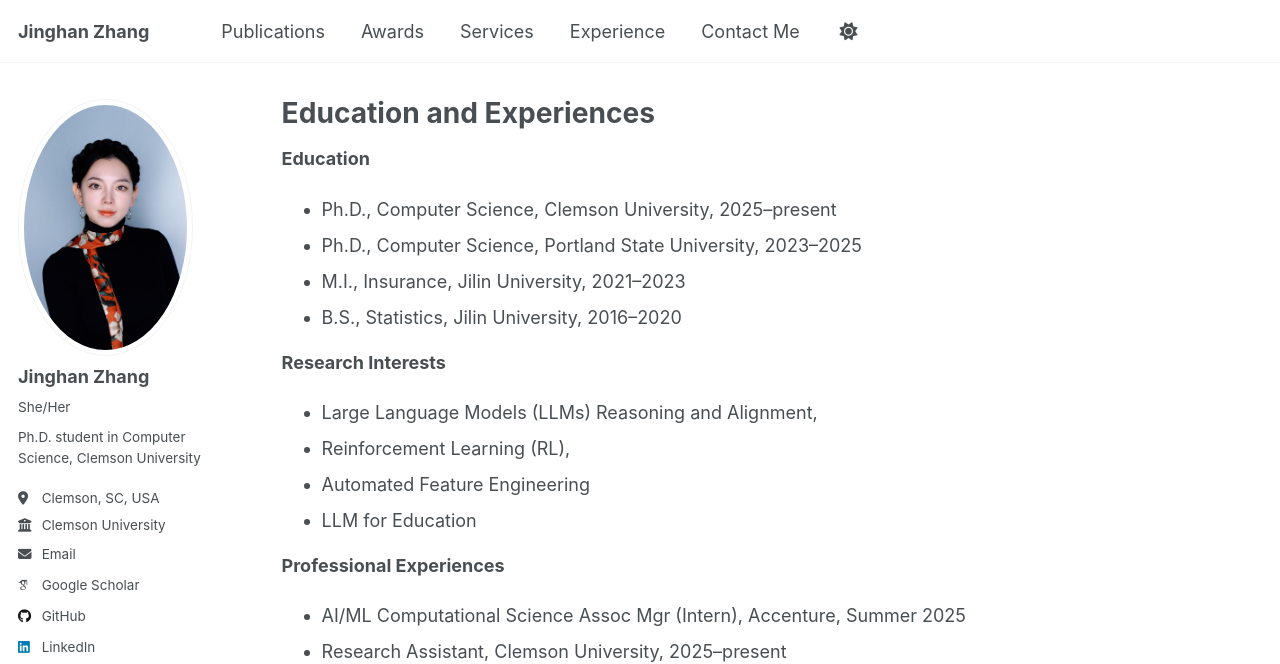
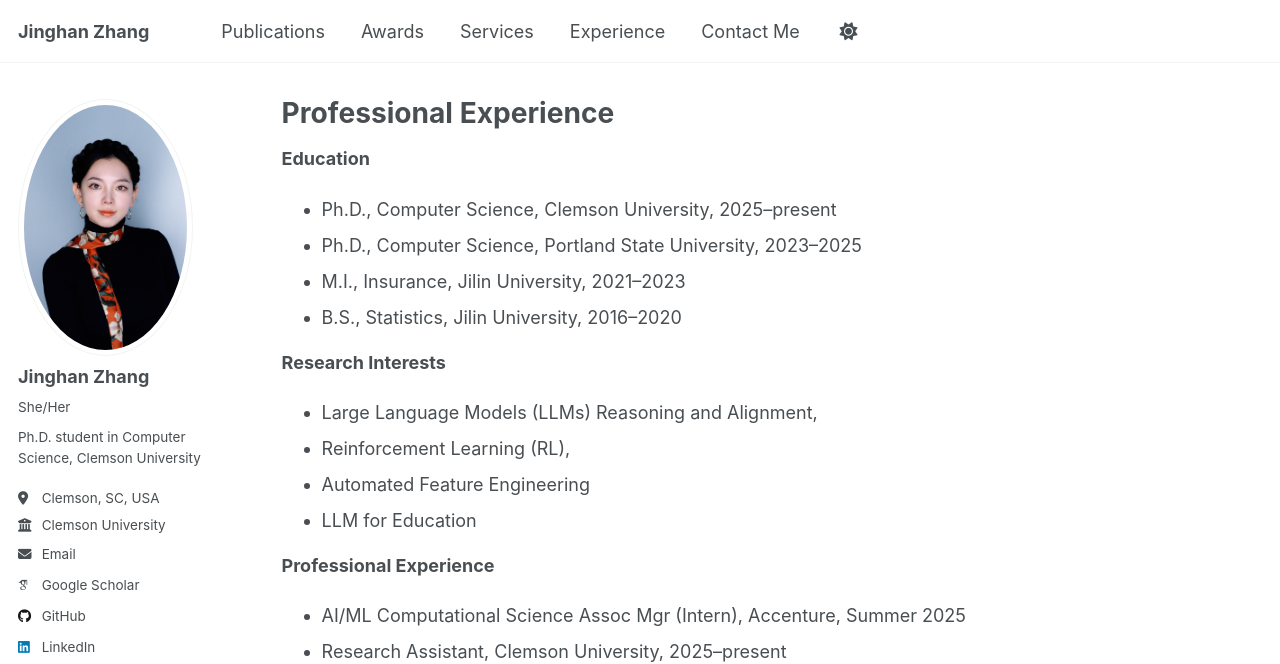
Before and after one commit to jinghanzhang1998/jinghanzhang1998.github.io, a Jekyll site: the page built from _pages/cv.md, in a window 1280 px wide and 1109 px high. Shown: the top 664 px of the window. Built offline with Jekyll 4.4.1, drawn with Linux system fonts in a browser that asks for light colours; some web fonts are replaced; a script that is not in the unit is left out.

Commit message:
Update title and section header in CV

```diff
--- a/_pages/cv.md
+++ b/_pages/cv.md
@@ -1,6 +1,6 @@
 ---
 layout: archive
-title: "Education and Experiences"
+title: "Professional Experience"
 permalink: /cv/
 author_profile: true
 # redirect_from:
@@ -21,7 +21,7 @@ author_profile: true
 - Automated Feature Engineering
 - LLM for Education
 
-**Professional Experiences**
+**Professional Experience**
 - AI/ML Computational Science Assoc Mgr (Intern), Accenture, Summer 2025
 - Research Assistant, Clemson University, 2025–present
 - Research Assistant, Portland State University, 2023–2025
```
